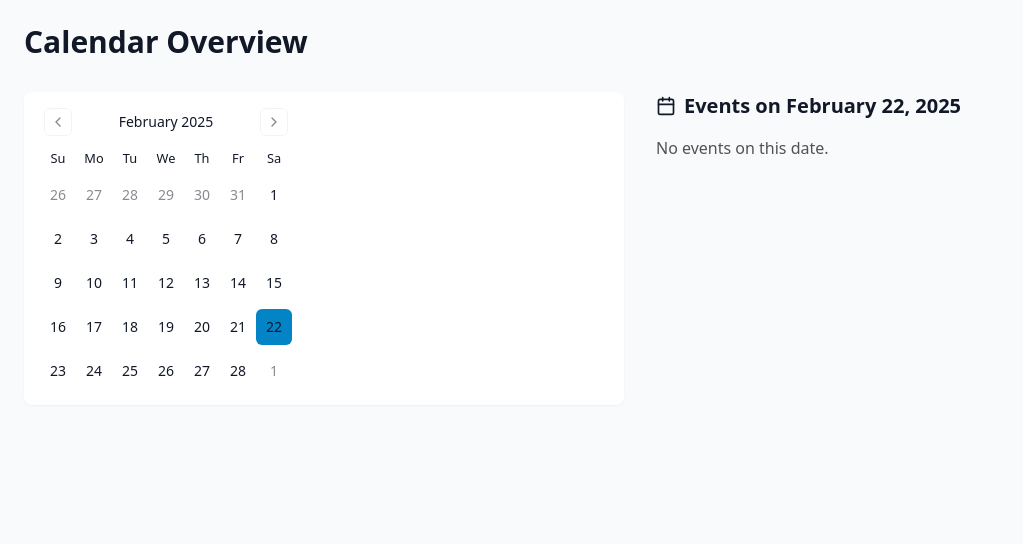
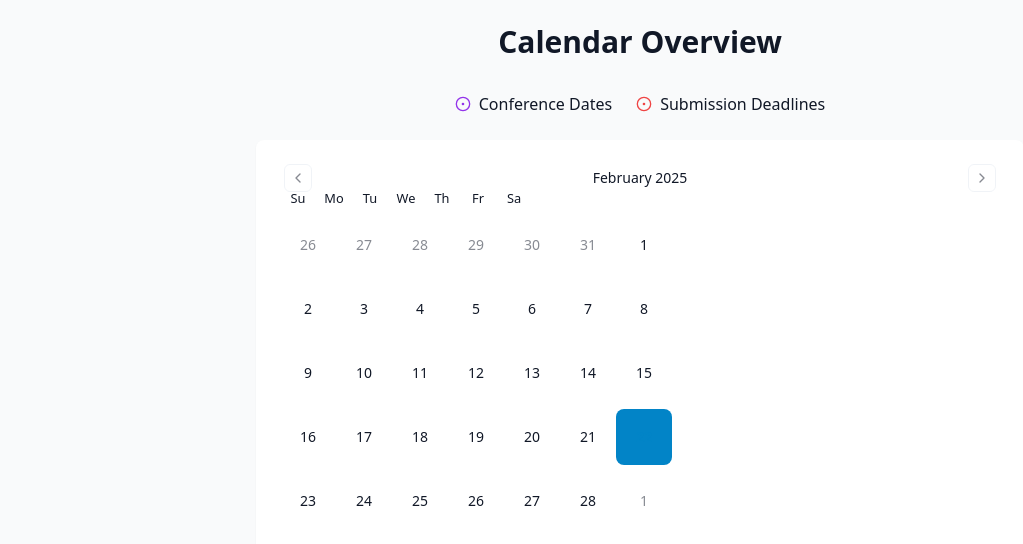
Before and after one commit to mythezone/ai-ddl, a React (Vite) app: page /calendar in a window 1280 px wide. Shown: the top 544 px of the page, without its empty margins (0-1023 px from the left). Built offline with nearby package versions, Linux system fonts and the light colour scheme.

Commit message:
Improve calendar overview
Updated calendar display to be larger and centrally positioned.  Added color-coded display of conferences and submission deadlines.

```diff
--- a/src/pages/Calendar.tsx
+++ b/src/pages/Calendar.tsx
@@ -2,7 +2,7 @@
 import { useState } from "react";
 import conferencesData from "@/data/conferences.yml";
 import { Conference } from "@/types/conference";
-import { Calendar as CalendarIcon, Tag } from "lucide-react";
+import { Calendar as CalendarIcon, Tag, CircleDot } from "lucide-react";
 import { Calendar } from "@/components/ui/calendar";
 import { parseISO, format, isValid } from "date-fns";
 
@@ -31,19 +31,27 @@ const CalendarPage = () => {
 
   // Get all unique dates (deadlines and conference dates)
   const getDatesWithEvents = () => {
-    const dates = new Set<string>();
+    const dates = {
+      conferences: new Set<string>(),
+      deadlines: new Set<string>()
+    };
+
     conferencesData.forEach((conf: Conference) => {
       const deadlineDate = safeParseISO(conf.deadline);
       const startDate = safeParseISO(conf.start);
 
       if (deadlineDate) {
-        dates.add(format(deadlineDate, 'yyyy-MM-dd'));
+        dates.deadlines.add(format(deadlineDate, 'yyyy-MM-dd'));
       }
       if (startDate) {
-        dates.add(format(startDate, 'yyyy-MM-dd'));
+        dates.conferences.add(format(startDate, 'yyyy-MM-dd'));
       }
     });
-    return Array.from(dates).map(date => parseISO(date));
+
+    return {
+      conferences: Array.from(dates.conferences).map(date => parseISO(date)),
+      deadlines: Array.from(dates.deadlines).map(date => parseISO(date))
+    };
   };
 
   // Get conferences for selected date
@@ -61,51 +69,74 @@ const CalendarPage = () => {
   };
 
   const selectedDateConferences = selectedDate ? getConferencesForDate(selectedDate) : [];
+  const datesWithEvents = getDatesWithEvents();
 
   return (
     <div className="min-h-screen bg-neutral-light p-6">
       <div className="max-w-7xl mx-auto">
-        <h1 className="text-3xl font-bold mb-8">Calendar Overview</h1>
-        <div className="grid md:grid-cols-2 gap-8">
-          <div>
+        <h1 className="text-3xl font-bold mb-8 text-center">Calendar Overview</h1>
+
+        {/* Color Legend */}
+        <div className="flex justify-center gap-6 mb-6">
+          <div className="flex items-center gap-2">
+            <CircleDot className="h-4 w-4 text-purple-600" />
+            <span>Conference Dates</span>
+          </div>
+          <div className="flex items-center gap-2">
+            <CircleDot className="h-4 w-4 text-red-500" />
+            <span>Submission Deadlines</span>
+          </div>
+        </div>
+
+        <div className="grid grid-cols-1 gap-8">
+          <div className="mx-auto w-full max-w-3xl">
             <Calendar
               mode="single"
               selected={selectedDate}
               onSelect={setSelectedDate}
-              className="bg-white rounded-lg p-4 shadow-sm"
+              className="bg-white rounded-lg p-6 shadow-sm mx-auto w-full"
+              classNames={{
+                month: "w-full",
+                table: "w-full",
+                cell: "h-14 w-14 text-center text-sm p-0 relative [&:has([aria-selected])]:bg-accent first:[&:has([aria-selected])]:rounded-l-md last:[&:has([aria-selected])]:rounded-r-md focus-within:relative focus-within:z-20",
+                day: "h-14 w-14 p-0 font-normal aria-selected:opacity-100 hover:bg-neutral-100 rounded-lg transition-colors",
+                day_today: "bg-neutral-100 text-primary font-semibold"
+              }}
               modifiers={{
-                event: getDatesWithEvents()
+                conference: datesWithEvents.conferences,
+                deadline: datesWithEvents.deadlines
               }}
               modifiersStyles={{
-                event: {
-                  fontWeight: 'bold',
-                  color: '#0284C7',
-                  textDecoration: 'underline'
+                conference: {
+                  color: '#7C3AED', // purple-600
+                  fontWeight: 'bold'
+                },
+                deadline: {
+                  color: '#EF4444', // red-500
+                  fontWeight: 'bold'
                 }
               }}
             />
           </div>
-          <div className="space-y-4">
-            {selectedDate && (
-              <>
+
+          {/* Selected Date Events */}
+          {selectedDate && selectedDateConferences.length > 0 && (
+            <div className="mx-auto w-full max-w-3xl space-y-4">
               <h2 className="text-xl font-semibold flex items-center gap-2">
                 <CalendarIcon className="h-5 w-5" />
                 Events on {format(selectedDate, 'MMMM d, yyyy')}
               </h2>
-                {selectedDateConferences.length === 0 ? (
-                  <p className="text-neutral-600">No events on this date.</p>
-                ) : (
               <div className="space-y-4">
                 {selectedDateConferences.map((conf: Conference) => (
                   <div key={conf.id} className="bg-white p-4 rounded-lg shadow-sm">
                     <h3 className="font-semibold text-lg">{conf.title}</h3>
                     {conf.deadline && safeParseISO(conf.deadline) &&
                       format(safeParseISO(conf.deadline)!, 'yyyy-MM-dd') === format(selectedDate, 'yyyy-MM-dd') && (
-                          <p className="text-red-600">Submission Deadline</p>
+                      <p className="text-red-500">Submission Deadline</p>
                     )}
                     {conf.start && safeParseISO(conf.start) &&
                       format(safeParseISO(conf.start)!, 'yyyy-MM-dd') === format(selectedDate, 'yyyy-MM-dd') && (
-                          <p className="text-green-600">Conference Start Date</p>
+                      <p className="text-purple-600">Conference Start Date</p>
                     )}
                     <div className="mt-2 flex flex-wrap gap-2">
                       {conf.tags.map((tag) => (
@@ -118,10 +149,8 @@ const CalendarPage = () => {
                   </div>
                 ))}
               </div>
+            </div>
           )}
-              </>
-            )}
-          </div>
         </div>
       </div>
     </div>
```
Lines whose indentation alone changed are shown as unchanged.
